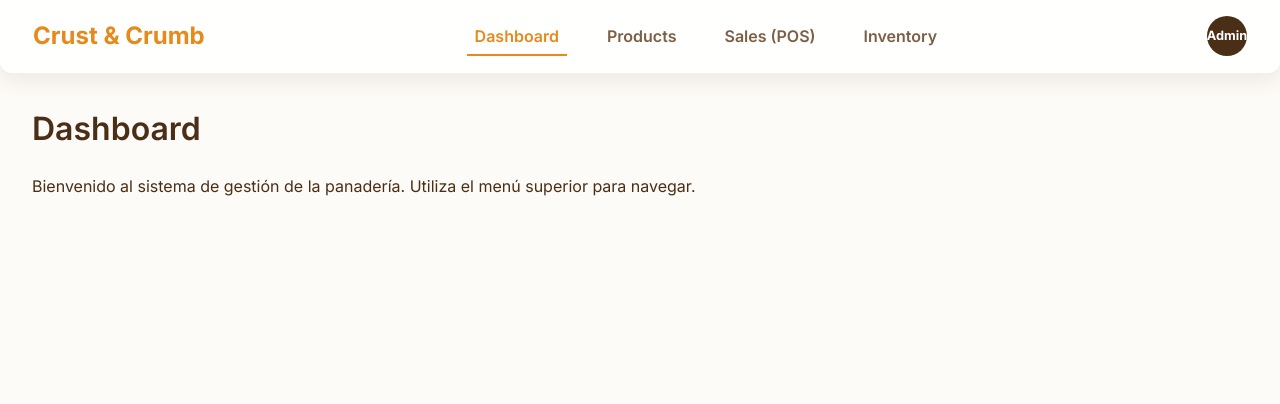
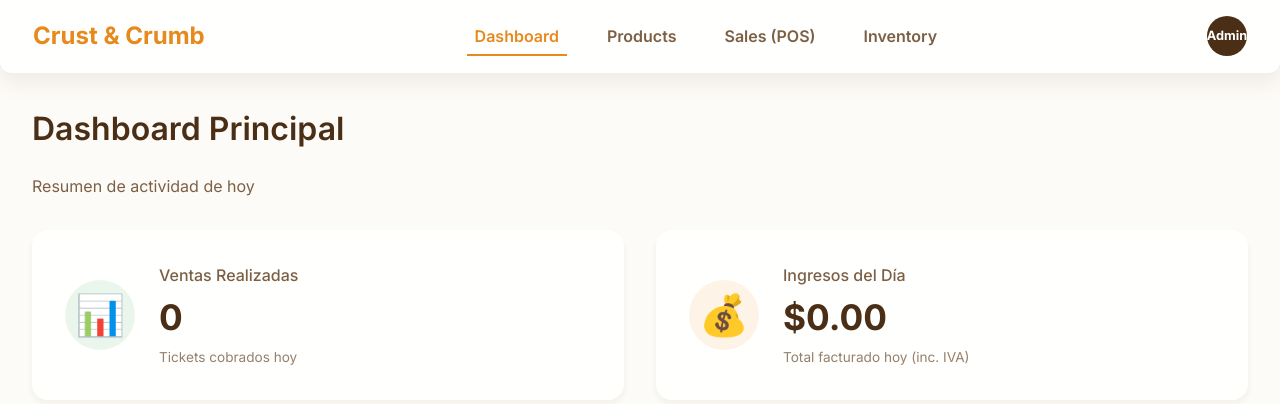
Before and after one commit to fifer1503XD/panaderia, a React app in the folder frontend/: page / in a window 1280 px wide. Shown: the top 404 px of the page. Built offline with nearby package versions, Linux system fonts and the light colour scheme; the HTML template or start-up script is replaced by a standard one.

Commit message:
feat: add sales tracking functionality and implement dashboard metrics summary

```diff
--- /dev/null
+++ b/frontend/src/pages/Dashboard.css
@@ -0,0 +1,58 @@
+.dashboard-grid {
+  display: grid;
+  grid-template-columns: repeat(auto-fit, minmax(280px, 1fr));
+  gap: 2rem;
+  margin-top: 1rem;
+}
+
+.stat-card {
+  display: flex;
+  align-items: center;
+  gap: 1.5rem;
+  padding: 2rem;
+  border-radius: 16px;
+  background-color: var(--card-bg);
+  box-shadow: var(--shadow-sm);
+  transition: transform 0.2s, box-shadow 0.2s;
+}
+
+.stat-card:hover {
+  transform: translateY(-5px);
+  box-shadow: var(--shadow-md);
+}
+
+.stat-icon {
+  width: 70px;
+  height: 70px;
+  border-radius: 50%;
+  display: flex;
+  justify-content: center;
+  align-items: center;
+  font-size: 2.5rem;
+}
+
+.stat-content {
+  display: flex;
+  flex-direction: column;
+}
+
+.stat-content h3 {
+  margin: 0;
+  font-size: 1rem;
+  color: var(--text-secondary);
+  font-weight: 500;
+}
+
+.stat-value {
+  font-size: 2.2rem;
+  font-weight: 700;
+  color: var(--text-primary);
+  margin: 0.2rem 0;
+}
+
+.stat-desc {
+  margin: 0;
+  font-size: 0.85rem;
+  color: var(--text-secondary);
+  opacity: 0.8;
+}
--- a/frontend/src/pages/Dashboard.jsx
+++ b/frontend/src/pages/Dashboard.jsx
@@ -1,10 +1,63 @@
-import React from 'react';
+import React, { useState, useEffect } from 'react';
+import './Dashboard.css'; // Crearemos esto a continuación para los estilos de las tarjetas
 
 const Dashboard = () => {
+  const [todayStats, setTodayStats] = useState({
+    totalSalesCount: 0,
+    totalRevenue: 0
+  });
+
+  useEffect(() => {
+    // Cargar historial de ventas
+    const salesHistory = JSON.parse(localStorage.getItem('bakery_sales_history') || '[]');
+
+    // Obtener la fecha de hoy en formato local para comparar (YYYY-MM-DD)
+    const todayString = new Date().toLocaleDateString();
+
+    // Filtrar solo las ventas de hoy
+    const todaysSales = salesHistory.filter(sale => {
+      const saleDateString = new Date(sale.date).toLocaleDateString();
+      return saleDateString === todayString;
+    });
+
+    // Calcular totales
+    const revenue = todaysSales.reduce((sum, sale) => sum + sale.total, 0);
+
+    setTodayStats({
+      totalSalesCount: todaysSales.length,
+      totalRevenue: revenue
+    });
+  }, []);
+
   return (
     <div className="page-container">
-      <h1>Dashboard</h1>
-      <p>Bienvenido al sistema de gestión de la panadería. Utiliza el menú superior para navegar.</p>
+      <h1>Dashboard Principal</h1>
+      <p style={{ color: 'var(--text-secondary)', marginBottom: '2rem' }}>Resumen de actividad de hoy</p>
+
+      <div className="dashboard-grid">
+        <div className="stat-card glass-panel">
+          <div className="stat-icon" style={{ backgroundColor: 'rgba(52, 168, 83, 0.1)', color: 'var(--success)' }}>
+            📊
+          </div>
+          <div className="stat-content">
+            <h3>Ventas Realizadas</h3>
+            <div className="stat-value">{todayStats.totalSalesCount}</div>
+            <p className="stat-desc">Tickets cobrados hoy</p>
+          </div>
+        </div>
+
+        <div className="stat-card glass-panel">
+          <div className="stat-icon" style={{ backgroundColor: 'rgba(230, 138, 30, 0.1)', color: 'var(--accent-color)' }}>
+            💰
+          </div>
+          <div className="stat-content">
+            <h3>Ingresos del Día</h3>
+            <div className="stat-value">${todayStats.totalRevenue.toFixed(2)}</div>
+            <p className="stat-desc">Total facturado hoy (inc. IVA)</p>
+          </div>
+        </div>
+      </div>
+
     </div>
   );
 };
--- a/frontend/src/pages/Sales.jsx
+++ b/frontend/src/pages/Sales.jsx
@@ -86,7 +86,24 @@ const Sales = () => {
   const handleCheckout = () => {
     if (!selectedTable || selectedTable.order.length === 0) return;
 
-    // Descontar inventario
+    // Calcular totales de la orden actual para guardar el historial
+    const subtotalActual = selectedTable.order.reduce((sum, item) => sum + (item.price * item.quantity), 0);
+    const taxActual = subtotalActual * 0.16;
+    const totalActual = subtotalActual + taxActual;
+
+    // 1. Guardar en Historial de Ventas
+    const newSaleRecord = {
+      id: Date.now(),
+      date: new Date().toISOString(),
+      tableId: selectedTableId,
+      items: selectedTable.order,
+      total: totalActual
+    };
+
+    const existingSales = JSON.parse(localStorage.getItem('bakery_sales_history') || '[]');
+    localStorage.setItem('bakery_sales_history', JSON.stringify([...existingSales, newSaleRecord]));
+
+    // 2. Descontar inventario
     let updatedProducts = [...products];
 
     selectedTable.order.forEach(orderItem => {
@@ -100,7 +117,7 @@ const Sales = () => {
     setProducts(updatedProducts);
     localStorage.setItem('bakery_products', JSON.stringify(updatedProducts));
 
-    // Liberar mesa
+    // 3. Liberar mesa
     const updatedTables = tables.map(table => {
       if (table.id === selectedTableId) {
         return { ...table, status: 'libre', order: [] };
@@ -110,7 +127,7 @@ const Sales = () => {
     setTables(updatedTables);
     localStorage.setItem('bakery_tables', JSON.stringify(updatedTables));
 
-    alert(`¡Factura de Mesa ${selectedTableId} cobrada con éxito e inventario descontado!`);
+    alert(`¡Factura de Mesa ${selectedTableId} cobrada con éxito por $${totalActual.toFixed(2)}!`);
   };
 
   const cancelOrder = () => {
```
